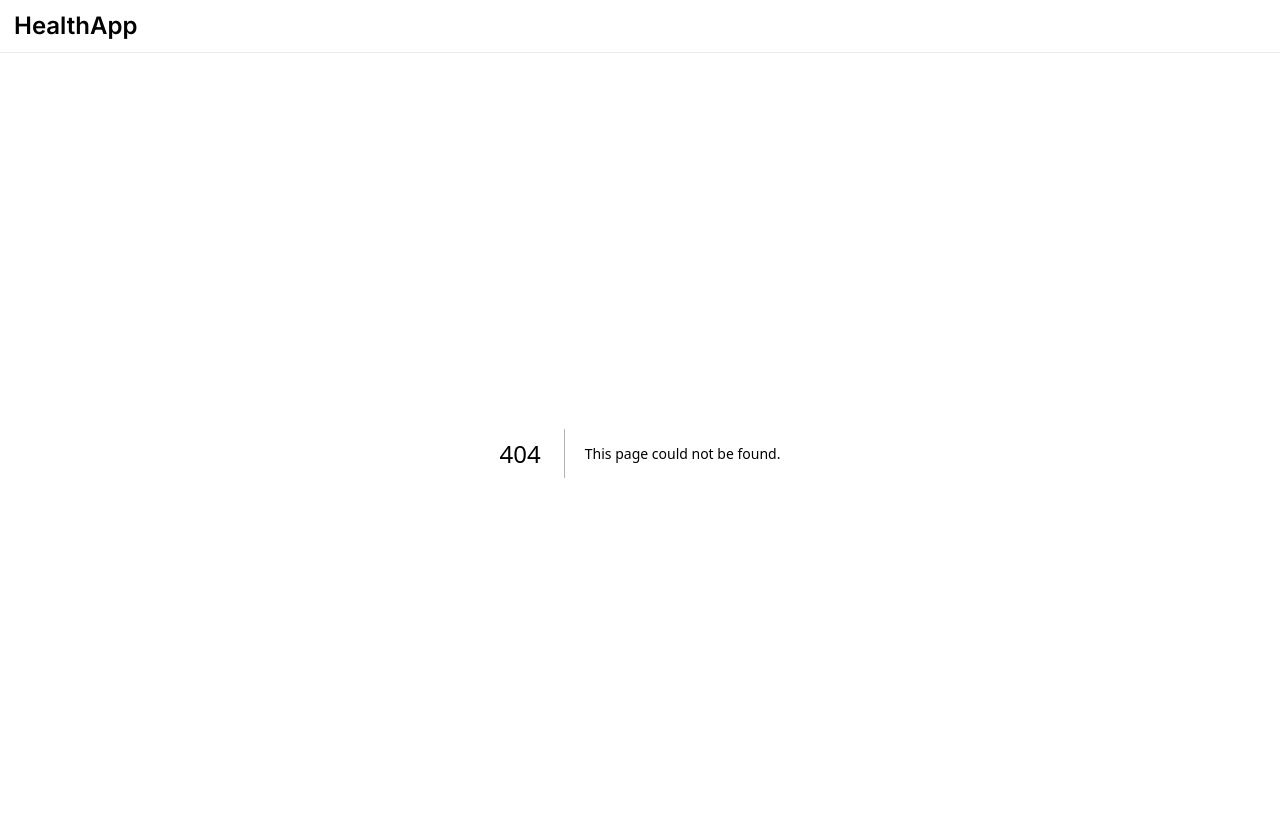
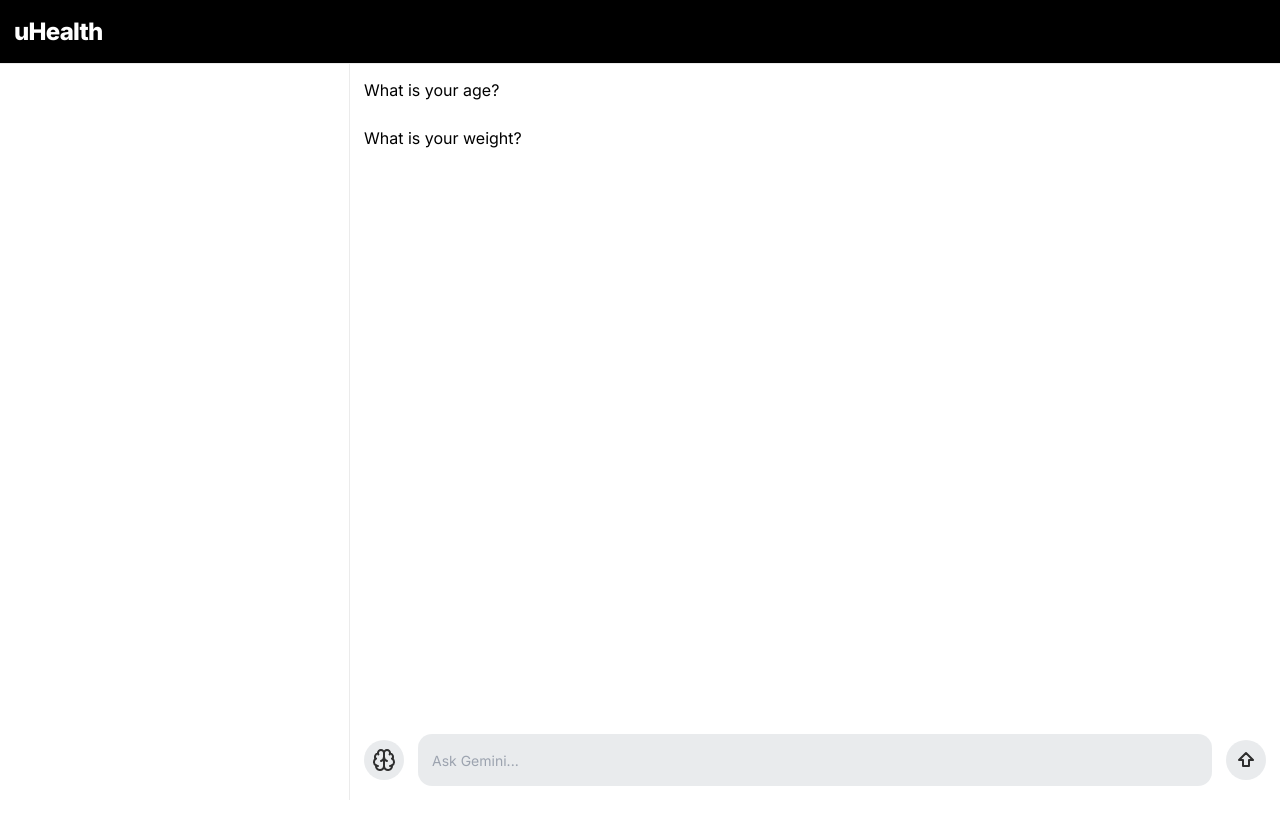
Before and after one commit to devjdn/health-app, a Next.js app in the folder site/: page /ai in a window 1280 px wide. Before the commit this address had no page. Shown: the top 824 px of the page. After the commit the page ends 800 px from the top, so only its background shows below. Built offline with nearby package versions, Linux system fonts and the light colour scheme.

Commit message:
improving layout, separating ai onto its own page

```diff
--- /dev/null
+++ b/site/app/ai/layout.tsx
@@ -0,0 +1,17 @@
+import type { Metadata } from "next";
+import GlobalSidebar from "../ui/global-sidebar";
+
+
+export const metadata: Metadata = {
+  title: "uHealth AI",
+  description: "Generated by create next app",
+};
+
+export default function Layout({ children }: { children: React.ReactNode }) {
+  return (
+    <main>
+        <GlobalSidebar />
+        {children}
+    </main>
+  );
+}
--- a/site/app/ui/ai.tsx
+++ b/site/app/ai/page.tsx
@@ -1,7 +1,9 @@
+import { ArrowBigRightDash, ArrowBigUp, Brain, BrainCogIcon, BrainIcon, CornerRightUp, MenuSquare } from "lucide-react";
+
 export default function AI() {
 
     return(
-        <section>
+        <section className="ai-section">
             <ul>
                 <li>
                     <div className="question">
@@ -16,6 +18,13 @@ export default function AI() {
                     <input type="number" />
                 </li>
             </ul>
+            <div className="ai-input">
+                <button className="prompt-menu-btn"><BrainIcon /></button>
+                <div className="ai-text-wrapper">
+                    <textarea placeholder="Ask Gemini..." rows={1}></textarea>
+                </div>
+                <button className="ai-send-btn"><ArrowBigUp /></button>
+            </div>
         </section>
     );
 }
--- a/site/app/globals.css
+++ b/site/app/globals.css
@@ -1,46 +1,67 @@
 @tailwind base;
 @tailwind components;
 @tailwind utilities;
+* {
+  padding: 0;
+  margin: 0;
+  box-sizing: border-box;
+}
+
 :root {
-  --body: #fafafa;
-  --header: #fff;
+  --body: #ffffff;
+  --header: #000000;
   --button: #000;
-  --section: #fff;
-  --title: #000;
-  --btn-content: #fff;
+  --textarea: #e6e9ebdf;
+  --title: #ffffff;
+  --textarea-text: #2e2e2e;
   --border: 1px solid #ebebeb;
 }
 
 @media (prefers-color-scheme: dark) {
   :root {
-    --body: #0c0c0c;
-    --header: #000000;
-    --button: #fff;
-    --section: #000;
-    --title: #fff;
-    --btn-content: #000;
-    --border: 1px solid #2b2b2b;
+    --body: #121212;
+    --button: #272727;
+    --textarea: #272727;
+    --textarea-text: #cfcfcf;
+    --border: 1px solid #1b1b1b;
   }
 }
 body {
   background: var(--body);
+  height: 100vh;
+  display: flex;
+  flex-direction: column;
 }
 
 header {
-  padding: 8px 14px;
+  background: var(--header);
+  border-bottom: var(--border);
+  -webkit-backdrop-filter: blur(24px) saturate(1);
+          backdrop-filter: blur(24px) saturate(1);
+  height: 64px;
   display: flex;
+  justify-content: space-between;
   align-items: center;
-  gap: 28px;
-  justify-content: space-between;
-  border-bottom: var(--border);
-  background: var(--header);
+  padding: 14px;
 }
 header .logo p {
   font-size: 1.5em;
-  font-weight: 600;
+  font-weight: 800;
+  letter-spacing: -0.03em;
   color: var(--title);
 }
-header button {
+
+main {
+  height: 100%;
+  display: flex;
+}
+
+.global-sidebar {
+  padding: 14px;
+  min-width: 350px;
+  border-right: var(--border);
+}
+.global-sidebar button {
   border-radius: 12px;
   background: var(--button);
   display: flex;
@@ -48,25 +69,56 @@ header button {
   padding: 12px 16px;
   align-items: center;
 }
-header button p {
+.global-sidebar button p {
   color: var(--btn-content);
   font-weight: 500;
 }
-header button svg, header button svg > * {
+.global-sidebar button svg, .global-sidebar button svg > * {
   stroke: var(--btn-content);
 }
 
-main {
+section.ai-section {
+  width: 100%;
+  padding: 14px;
+  display: flex;
+  flex-direction: column;
+  justify-content: space-between;
+}
+section.ai-section .ai-input {
+  display: flex;
+  gap: 14px;
+  align-items: center;
+  height: 52px;
+}
+section.ai-section .ai-input button {
+  border-radius: 50%;
+  height: 40px;
+  aspect-ratio: 1;
   display: grid;
-  grid-template-columns: repeat(2, 1fr);
-  padding: 28px;
+  place-items: center;
+  background: var(--textarea);
 }
-
-section {
-  background: var(--section);
+section.ai-section .ai-input button svg {
+  stroke: var(--textarea-text);
+}
+section.ai-section .ai-input .ai-text-wrapper {
+  background: var(--textarea);
+  width: 100%;
   border-radius: 14px;
-  padding: 28px;
-  border: var(--border);
+  height: 100%;
+  display: flex;
+  align-items: center;
+  padding: 14px;
+}
+section.ai-section .ai-input .ai-text-wrapper textarea {
+  resize: none;
+  background: none;
+  font-size: 14px;
+  color: var(--textarea-text);
+  width: 100%;
+}
+section.ai-section .ai-input .ai-text-wrapper textarea:focus {
+  outline: none;
 }
 
 @layer utilities {
--- a/site/app/globals.scss
+++ b/site/app/globals.scss
@@ -2,53 +2,74 @@
 @tailwind components;
 @tailwind utilities;
 
+*{
+  padding: 0;
+  margin: 0;
+  box-sizing: border-box;
+}
+
 :root {
-  --body: #fafafa;
-  --header: #fff;
+  --body: #ffffff;
+  --header: #000000;
   --button: #000;
-  --section: #fff;
+  --textarea: #e6e9ebdf;
 
-  --title: #000;
-  --btn-content: #fff;
+  --title: #ffffff;
+  --textarea-text: #2e2e2e;
 
   --border: 1px solid #ebebeb;
 }
 
 @media (prefers-color-scheme: dark) {
   :root {
-    --body: #0c0c0c;
-    --header: #000000;
-    --button: #fff;
-    --section: #000;
+    --body: #121212;
+    --button: #272727;
+    --textarea: #272727;
 
-    --title: #fff;
-    --btn-content: #000;
+    --textarea-text: #cfcfcf;
 
-    --border: 1px solid #2b2b2b;
+    --border: 1px solid #1b1b1b;
 
   }
 }
 
 body {
   background: var(--body);
+  height: 100vh;
+  display: flex;
+  flex-direction: column;
 }
 
 header{
-  padding: 8px 14px;
+  background: var(--header);
+  border-bottom: var(--border);
+  backdrop-filter: blur(24px) saturate(1);
+  height: 64px;
   display: flex;
+  justify-content: space-between;
   align-items: center;
-  gap: 28px;
-  justify-content: space-between;
-  border-bottom: var(--border);
-  background: var(--header);
+  padding: 14px;
 
   .logo{
     p{
       font-size: 1.5em;
-      font-weight: 600;
+      font-weight: 800;
+      letter-spacing: -.03em;
       color: var(--title);
     }
   }
+}
+
+
+main{
+  height: 100%;
+  display: flex;
+}
+
+.global-sidebar{
+  padding: 14px;
+  min-width: 350px;
+  border-right: var(--border);
 
   button{
     border-radius: 12px;
@@ -68,17 +89,53 @@ header{
   }
 }
 
-main{
-  display: grid;
-  grid-template-columns: repeat(2, 1fr);
-  padding: 28px;
-}
+section.ai-section{
+  width: 100%;
+  padding: 14px;
+  display: flex;
+  flex-direction: column;
+  justify-content: space-between;
 
-section{
-  background: var(--section);
-  border-radius: 14px;
-  padding: 28px;
-  border: var(--border);
+  .ai-input{
+    display: flex;
+    gap: 14px;
+    align-items: center;
+    height: 52px;
+
+    button{
+      border-radius: 50%;
+      height: 40px;
+      aspect-ratio: 1;
+      display: grid;
+      place-items: center;
+      background: var(--textarea);
+
+      svg{
+        stroke: var(--textarea-text);
+      }
+    }
+
+    .ai-text-wrapper{
+      background: var(--textarea);
+      width: 100%;
+      border-radius: 14px;
+      height: 100%;
+      display: flex;
+      align-items: center;
+      padding: 14px;
+
+      textarea{
+        resize: none;
+        background: none;
+        font-size: 14px;
+        color: var(--textarea-text);
+        width: 100%;
+      }
+      textarea:focus{
+        outline: none;
+      }
+    }
+  }
 }
 
 @layer utilities {
--- a/site/app/layout.tsx
+++ b/site/app/layout.tsx
@@ -1,12 +1,13 @@
 import type { Metadata } from "next";
 import { Inter } from "next/font/google";
 import "./globals.css";
+import GlobalSidebar from "./ui/global-sidebar";
 import Header from "./ui/header";
 
 const inter = Inter({ subsets: ["latin"] });
 
 export const metadata: Metadata = {
-  title: "HealthApp",
+  title: "uHealth",
   description: "Generated by create next app",
 };
 
@@ -18,8 +19,8 @@ export default function RootLayout({
   return (
     <html lang="en">
       <body className={inter.className}>
-      <Header />
-      {children}
+        <Header />
+        {children}
       </body>
     </html>
   );
--- a/site/app/page.tsx
+++ b/site/app/page.tsx
@@ -1,11 +1,8 @@
-import AI from "./ui/ai";
 import Food from "./ui/food";
 
 export default function Home() {
   return (
     <main>
-      <Food />
-      <AI />
     </main>
   );
 }
--- /dev/null
+++ b/site/app/ui/global-sidebar.tsx
@@ -0,0 +1,9 @@
+
+
+export default function GlobalSidebar() {
+    return(
+        <div className="global-sidebar">
+
+        </div>
+    );
+}
--- a/site/app/ui/header.tsx
+++ b/site/app/ui/header.tsx
@@ -1,11 +1,10 @@
-import { BrainCircuit, CodeXml } from "lucide-react";
-
-
 export default function Header() {
     return(
         <header>
             <div className="logo">
-                <p>HealthApp</p>
+                <a href="/">
+                    <p>uHealth</p>
+                </a>
             </div>
         </header>
     );
```
Also changed, not shown: 1 other file (tests, documents, lock files or other folders).
